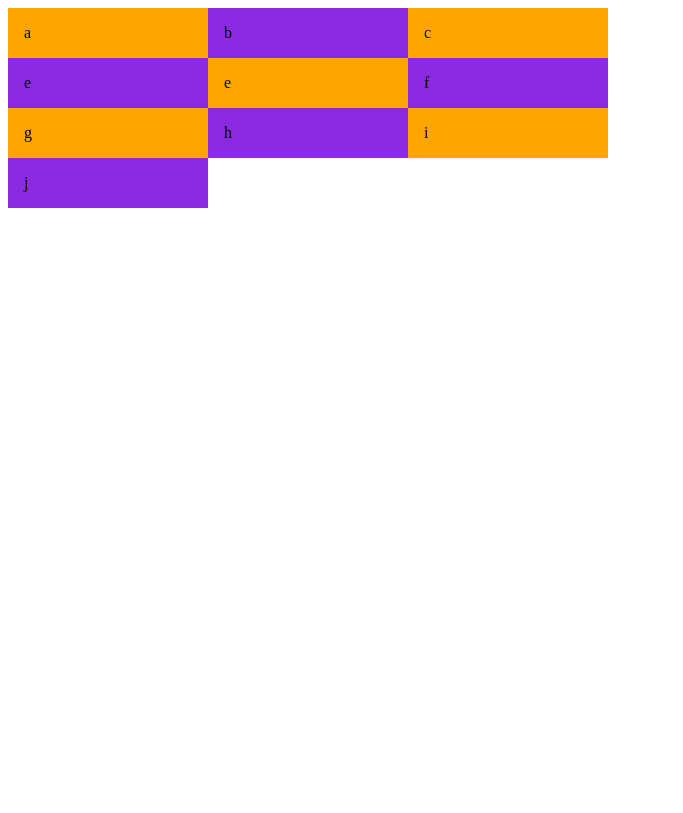
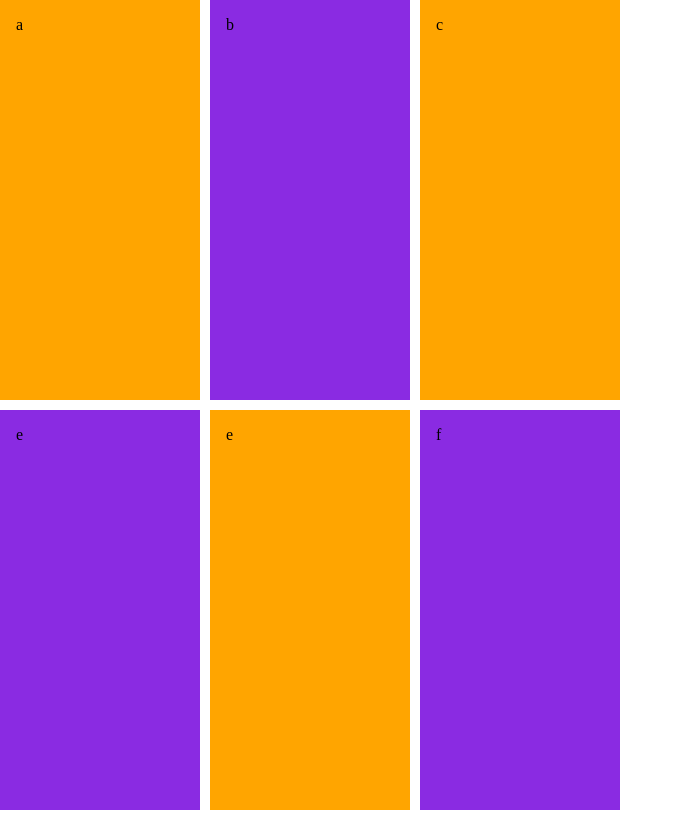
Before and after one commit to devGusta2/Css-Styles, a plain HTML site: page Grid/Aula01/index.html in a window 1280 px wide. Shown: the top 813 px of the page, without its empty margins (0-683 px from the left). Drawn offline with Linux system fonts and the light colour scheme.

Commit message:
Css grid

```diff
--- a/grid/css/style.css
+++ b/Grid/Aula01/css/style.css
@@ -1,6 +1,12 @@
+*{
+    padding: 0;
+    left: 0;
+    margin: 0;
+}
 .wrapper div{
     background-color: orange;
     padding: 1rem;
+
 }
 
 .wrapper div:nth-child(even){
@@ -11,4 +17,9 @@
 .wrapper{
     display: grid;
     grid-template-columns: 200px 200px 200px;
+    grid-column-gap: 10px;
+    /*grid-template-rows:200px 200px 200px;*/
+    /*linhas colocadas automaticamente*/
+    grid-auto-rows: 400px;
+    grid-row-gap:10px;
 }
```
Also changed, not shown: Grid/Aula01/index.html (renamed from grid/index.html).
